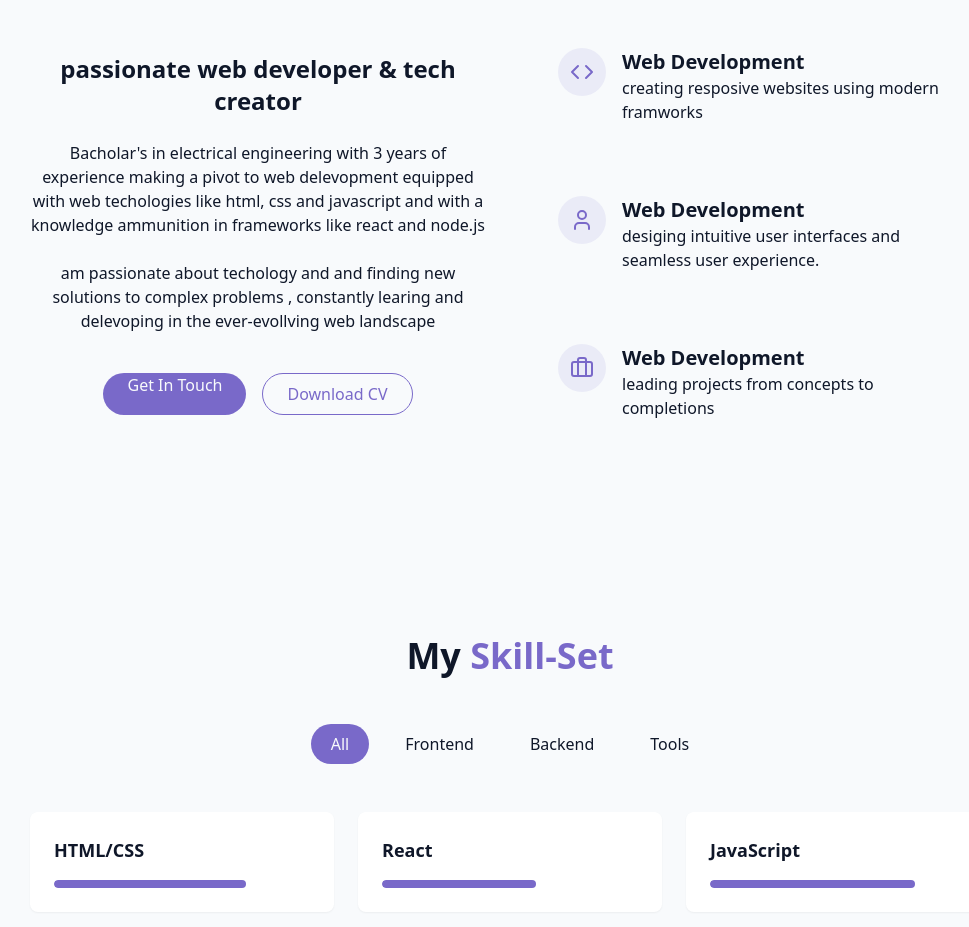
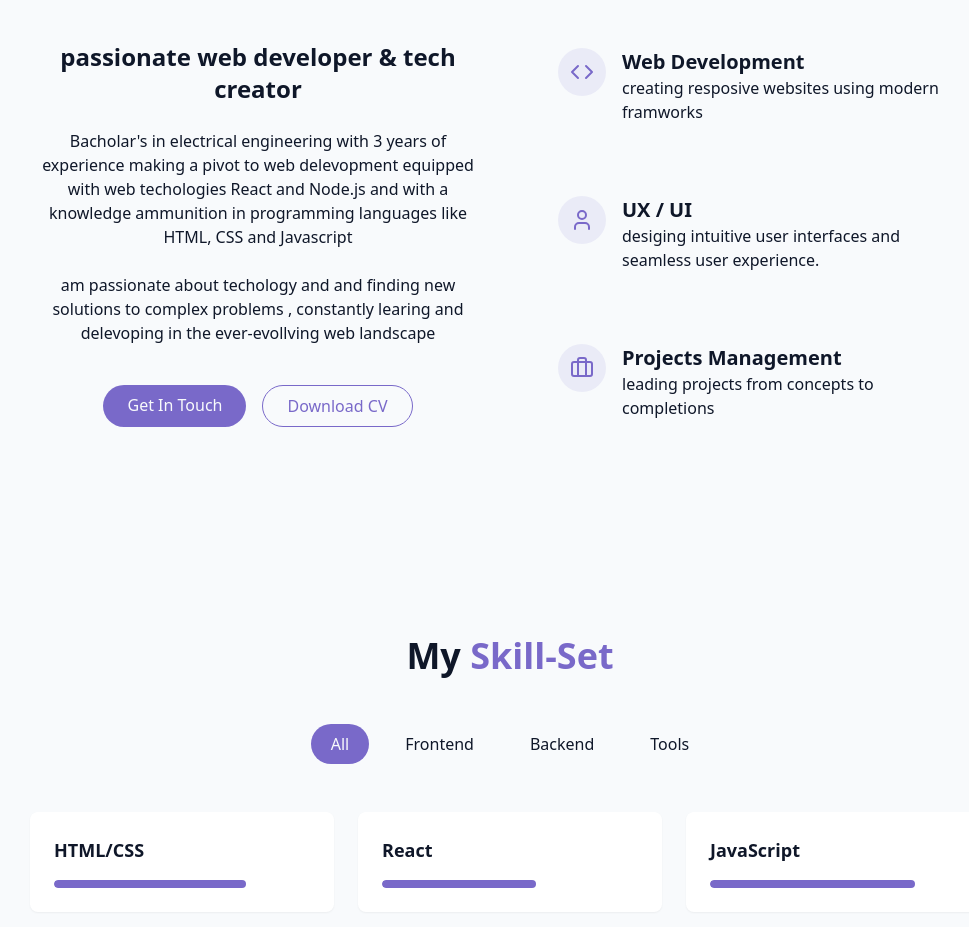
Before and after one commit to shazli-max/react-portfolio, a React (Vite) app: page / in a window 1280 px wide. Shown: the part 960-1887 px from the top of the page, without its empty margins (130-1099 px from the left). Built offline with nearby package versions, Linux system fonts and the light colour scheme.

Commit message:
resume added

```diff
--- a/package.json
+++ b/package.json
@@ -17,6 +17,7 @@
     "lucide-react": "^0.542.0",
     "react": "^19.1.1",
     "react-dom": "^19.1.1",
+    "react-icons": "^5.5.0",
     "react-router-dom": "^7.8.2",
     "tailwind-merge": "^3.3.1",
     "tailwindcss": "^4.1.12"
--- a/src/components/AboutSection.jsx
+++ b/src/components/AboutSection.jsx
@@ -1,4 +1,5 @@
 import { Briefcase, Code, User } from "lucide-react";
+import { DiHtml5 } from "react-icons/di";
 export const AboutSection = () => {
   return (
     <section id="about" className="py-24 -x-4 relative">
@@ -14,8 +15,8 @@ export const AboutSection = () => {
             <p className="text-muted-foreground">
               Bacholar's in electrical engineering with 3 years of experience
               making a pivot to web delevopment equipped with web techologies
-              like html, css and javascript and with a knowledge ammunition in
-              frameworks like react and node.js{" "}
+              React and Node.js and with a knowledge ammunition in programming
+              languages like HTML, CSS and Javascript{" "}
             </p>
             <p className="text-muted-foreground">
               am passionate about techology and and finding new solutions to
@@ -23,12 +24,16 @@ export const AboutSection = () => {
               ever-evollving web landscape
             </p>
             <div className="flex flex-col sm:flex-row gap-4 pt-4 justify-center">
-              <a href="#contact" className="cosmic-button text-center">
+              <a
+                href="#contact"
+                className="cosmic-button text-center px-6 py-2"
+              >
                 Get In Touch
               </a>
               <a
-                href="#"
+                href="/public/projects/SHAZALI HASSAN.pdf"
                 className="px-6 py-2 rounded-full border border-primary text-primary hover:bg-primary/10 transition-colors duration-300"
+                download
               >
                 {" "}
                 Download CV{" "}
@@ -55,7 +60,7 @@ export const AboutSection = () => {
                   <User className="h-6 w-6 text-primary" />
                 </div>
                 <div className="text-left">
-                  <h4 className="font-semibold text-xl">Web Development</h4>
+                  <h4 className="font-semibold text-xl">UX / UI</h4>
                   <p className="text-muted-foreground">
                     desiging intuitive user interfaces and seamless user
                     experience.
@@ -69,7 +74,7 @@ export const AboutSection = () => {
                   <Briefcase className="h-6 w-6 text-primary" />
                 </div>
                 <div className="text-left">
-                  <h4 className="font-semibold text-xl">Web Development</h4>
+                  <h4 className="font-semibold text-xl">Projects Management</h4>
                   <p className="text-muted-foreground">
                     leading projects from concepts to completions{" "}
                   </p>
--- a/src/components/ContactSection.jsx
+++ b/src/components/ContactSection.jsx
@@ -72,8 +72,9 @@ export const ContactSection = () => {
                 <div>
                   <h4 className="font-medium">Location</h4>
                   <a
-                    href="mailto:sh_dl@hotmail.com"
+                    href="https://www.google.com/maps/search/+Dubai+Dubai+-+United+Arab+Emirates/?entry=wc&hl=en_US&gl=US"
                     className="text-muted-foreground hover:text-primary transition-colors duration-300"
+                    target="google maps"
                   >
                     Dubai, United Arab Emirates
                   </a>
--- a/src/components/ProjectsSection.jsx
+++ b/src/components/ProjectsSection.jsx
@@ -25,7 +25,7 @@ const projects = [
     description: "a react project",
     image: "/projects/project1",
     tags: ["React", "TailwindCSS", "Supabase"],
-    demoURL: "@/../public/projects/reactapp.png",
+    demoURL: "/public/projects/reactapp.png",
     githubURL: "#",
   },
 ];
```
Also changed, not shown: 2 other files (tests, documents, lock files or other folders).
